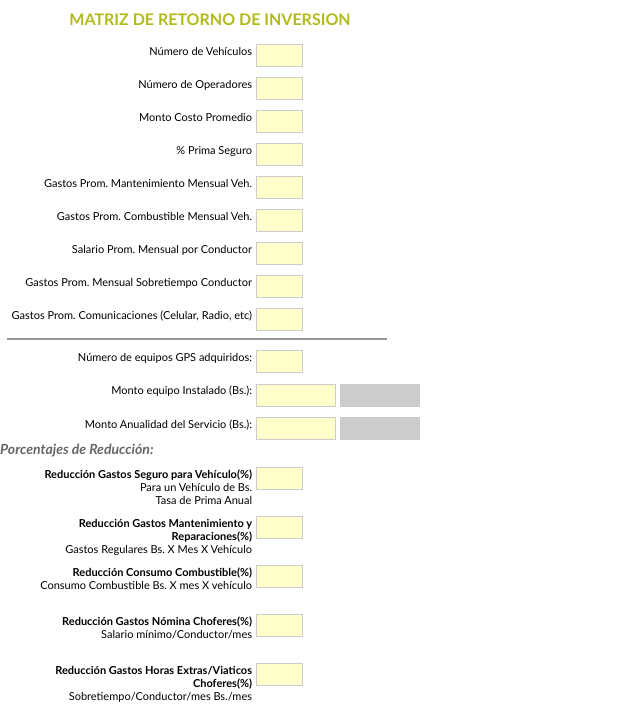
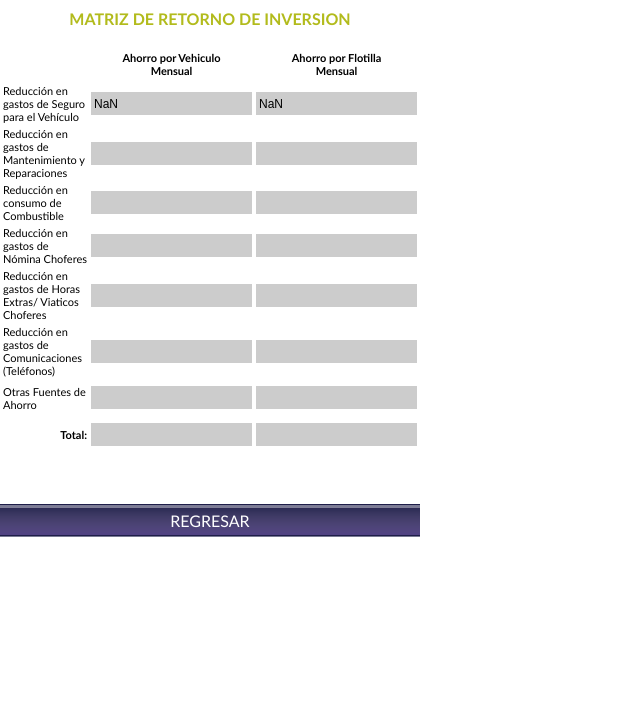
Before and after one commit to SysBytes/trackergps, a plain HTML site: page form.html in a window 1280 px wide. Both pictures are taken after a click on the link "CALCULAR". Shown: the part 91-800 px from the top of the page, without its empty margins (0-640 px from the left). Drawn offline with Linux system fonts and the light colour scheme.

Commit message:
no message

```diff
--- a/form.html
+++ b/form.html
@@ -17,7 +17,7 @@
 <body>
 <div id="contenedor">
     <div id="logo"><img src="img/logo_tracker_l.png" alt="GPS Tracker" title="GPS Tracker"></div>
-    <div id="formulario1" >
+    <div id="formulario1" style="" >
         <div id="contenido">
             <p class="titulo">MATRIZ DE RETORNO DE INVERSION</p>
             <form id="formulario">
@@ -38,49 +38,49 @@
                 <div class="control-group">
                     <label for="campo">Monto Costo Promedio</label>
                     <div class="control">
-                        <input type="number" min="1" class="small" value="" name="cos_pro" id="cos_pro" tabindex="3">
+                        <input type="number" min="1" class="medium" value="" name="cos_pro" id="cos_pro" tabindex="3">
                     </div>
                 </div>
 
                 <div class="control-group">
                     <label for="campo">% Prima Seguro</label>
                     <div class="control">
-                        <input type="number" min="1" class="small" value="" name="pri_seg" id="pri_seg" tabindex="4">
+                        <input type="number" min="1" class="medium" value="" name="pri_seg" id="pri_seg" tabindex="4">
                     </div>
                 </div>
 
                 <div class="control-group">
                     <label for="campo">Gastos Prom. Mantenimiento Mensual Veh.</label>
                     <div class="control">
-                        <input type="number" min="1" class="small" value="" name="gas_man" id="gas_man" tabindex="5">
+                        <input type="number" min="1" class="medium" value="" name="gas_man" id="gas_man" tabindex="5">
                     </div>
                 </div>
 
                 <div class="control-group">
                     <label for="campo">Gastos Prom. Combustible Mensual Veh.</label>
                     <div class="control">
-                        <input type="number" min="1" class="small" value="" name="gas_gas" id="gas_gas" tabindex="6">
+                        <input type="number" min="1" class="medium" value="" name="gas_gas" id="gas_gas" tabindex="6">
                     </div>
                 </div>
 
                 <div class="control-group">
                     <label for="campo">Salario Prom. Mensual por Conductor</label>
                     <div class="control">
-                        <input type="number" min="1" class="small" value="" name="sal_con" id="sal_con" tabindex="7">
+                        <input type="number" min="1" class="medium" value="" name="sal_con" id="sal_con" tabindex="7">
                     </div>
                 </div>
 
                 <div class="control-group">
                     <label for="campo">Gastos Prom. Mensual Sobretiempo Conductor</label>
                     <div class="control">
-                        <input type="number" min="1" class="small" value="" name="gas_sob" id="gas_sob" tabindex="8">
+                        <input type="number" min="1" class="medium" value="" name="gas_sob" id="gas_sob" tabindex="8">
                     </div>
                 </div>
 
                  <div class="control-group">
                     <label for="campo">Gastos Prom. Comunicaciones (Celular, Radio, etc)</label>
                     <div class="control">
-                        <input type="number" min="1" class="small" value="" name="gas_com" id="gas_com" tabindex="9">
+                        <input type="number" min="1" class="medium" value="" name="gas_com" id="gas_com" tabindex="9">
                     </div>
                 </div>
 
@@ -141,7 +141,7 @@
                 <div class="control-group2">
                     <label for="campo"><b>Reducción Gastos Horas Extras/Viaticos Choferes(%)</b><br>Sobretiempo/Conductor/mes Bs./mes</label>
                     <div class="control">
-                        <input type="number" min="1" class="small" value="" name="red_gas_hor" id="red_gas_hor" tabindex="17">
+                        <input type="number" min="1" class="small" value="" name="red_gas_sob" id="red_gas_sob" tabindex="17">
                     </div>
                 </div>
 
@@ -159,17 +159,16 @@
                     </div>
                 </div>
 
-
             </form>
 
         </div>
-        <a href="#" id="calcular">
+        <a href="#" id="calcular" onclick="javascript:calculoFinal();">
         <div id="botones">
             <span class="boton">CALCULAR</span>
         </div>
         </a>
     </div>
-    <div id="formulario2" style="display:none">
+    <div id="formulario2" style="display:none;">
         <div id="contenido">
             <p class="titulo">MATRIZ DE RETORNO DE INVERSION</p>
             <table id="resultados" width="100%" border="0">
@@ -200,8 +199,8 @@
                 </tr>
                 <tr height="35px">
                     <td>Reducción en gastos de Horas Extras/ Viaticos Choferes</td>
-                    <td><input id="redGastoExtra_V" type="text" value="" readonly="readonly"></td>
-                    <td><input id="redGastoExtra_F" type="text" value="" readonly="readonly"></td>
+                    <td><input id="redGastoSobre_V" type="text" value="" readonly="readonly"></td>
+                    <td><input id="redGastoSobre_F" type="text" value="" readonly="readonly"></td>
                 </tr>
                 <tr height="35px">
                     <td>Reducción en gastos de Comunicaciones (Teléfonos)</td>
@@ -213,9 +212,14 @@
                     <td><input id="redGastoOtros_V" type="text" value="" readonly="readonly"></td>
                     <td><input id="redGastoOtros_F" type="text" value="" readonly="readonly"></td>
                 </tr>
+                <tr height="35px">
+                    <td align="right"><b>Total:</b></td>
+                    <td><input id="redTotal_V" type="text" value="" readonly="readonly"></td>
+                    <td><input id="redTotal_F" type="text" value="" readonly="readonly"></td>
+                </tr>
             </table>
         </div>
-        <a href="#">
+        <a href="#" onclick="javascript:regresar();">
         <div id="botones">
             <span class="boton">REGRESAR</span>
         </div>
@@ -248,6 +252,7 @@
     }
 
     function calculoFinal(){
+
         var cantVehiculo = parseInt($("#can_veh").val());
         var cantOperador = parseInt($("#can_ope").val());
 
@@ -258,15 +263,19 @@
 
         var redGastoSeguro_V = ((costoPromedio*primaSeguro)*(redGastoSeguro/100))/12;
         $("#redGastoSeguro_V").val(redGastoSeguro_V);
-        $("#redGastoSeguro_F").val(redGastoSeguro_V*cantVehiculo);
+        var redGastoSeguro_F = redGastoSeguro_V*cantVehiculo;
+        $("#redGastoSeguro_F").val(redGastoSeguro_F);
 
         //Mantenimiento
         var gastoMantenimiento = parseInt($("#gas_man").val());
         var redGastoMantenimiento = parseInt($("#red_gas_man").val());
 
+
         var redGastoMantenimiento_V = gastoMantenimiento*(redGastoMantenimiento/100);
+          alert(redGastoMantenimiento_V);
         $("redGastoMantenimiento_V").val(redGastoMantenimiento_V);
-        $("redGastoMantenimiento_F").val(redGastoMantenimiento_V*cantVehiculo);
+        var redGastoMantenimiento_F = redGastoMantenimiento_V*cantVehiculo;
+        $("redGastoMantenimiento_F").val(redGastoMantenimiento_F);
 
         //Gasto Combustible
         var gastoCombustible = parseInt($("#gas_gas").val());
@@ -274,7 +283,8 @@
 
         var redGastoCombustible_V = gastoCombustible*(redGastoCombustible/100);
         $("redGastoCombustible_V").val(redGastoCombustible_V);
-        $("redGastoCombustible_F").val(redGastoCombustible_V*cantVehiculo);
+        var redGastoCombustible_F = redGastoCombustible_V*cantVehiculo;
+        $("redGastoCombustible_F").val(redGastoCombustible_F);
 
         //Gasto Salario
         var gastoSalario = parseInt($("#sal_con").val());
@@ -282,8 +292,39 @@
 
         var redGastoSalario_V = gastoSalario*(redGastoSalario/100);
         $("redGastoNomina_V").val(redGastoSalario_V);
-        $("redGastoNomina_F").val(redGastoSalario_V*cantOperador);
+        var redGastoNomina_F = redGastoSalario_V*cantOperador;
+        $("redGastoNomina_F").val(redGastoNomina_F);
 
+        //Gasto Extras
+        var gastoSobre = parseInt($("#gas_sob").val());
+        var redGastoSobre = parseInt($("#red_gas_sob").val());
+
+        var redGastoSobre_V = gastoSobre*(redGastoSobre/100);
+        $("redGastoSobre_V").val(redGastoSobre_V);
+        var redGastoSobre_F = redGastoSobre_V*cantOperador;
+        $("redGastoSobre_F").val(redGastoSobre_F);
+
+        //Gasto Comunicacion
+        var gastoComunicacion = parseInt($("#gas_com").val());
+        var redGastoComunicacion = parseInt($("#red_gas_com").val());
+
+        var redGastoComunicacion_V = gastoComunicacion*(redGastoComunicacion/100);
+        $("redGastoComunicacion_V").val(redGastoComunicacion_V);
+        var redGastoComunicacion_F = redGastoComunicacion_V*cantVehiculo
+        $("redGastoComunicacion_F").val(redGastoComunicacion_F);
+
+        //Totales
+        $("redTotal_V").val(redGastoSeguro_V+redGastoMantenimiento_V+redGastoCombustible_V+redGastoSalario_V+redGastoSobre_V+redGastoComunicacion_V);
+        $("redTotal_F").val(redGastoSeguro_F+redGastoMantenimiento_F+redGastoCombustible_F+redGastoNomina_F+redGastoSobre_F+redGastoComunicacion_F);
+
+        $("#formulario2").show();
+        $("#formulario1").hide();
+
+    }
+
+    function regresar(){
+        $("#formulario2").hide();
+        $("#formulario1").show();
     }
 
     $(document).ready(function(){
```
